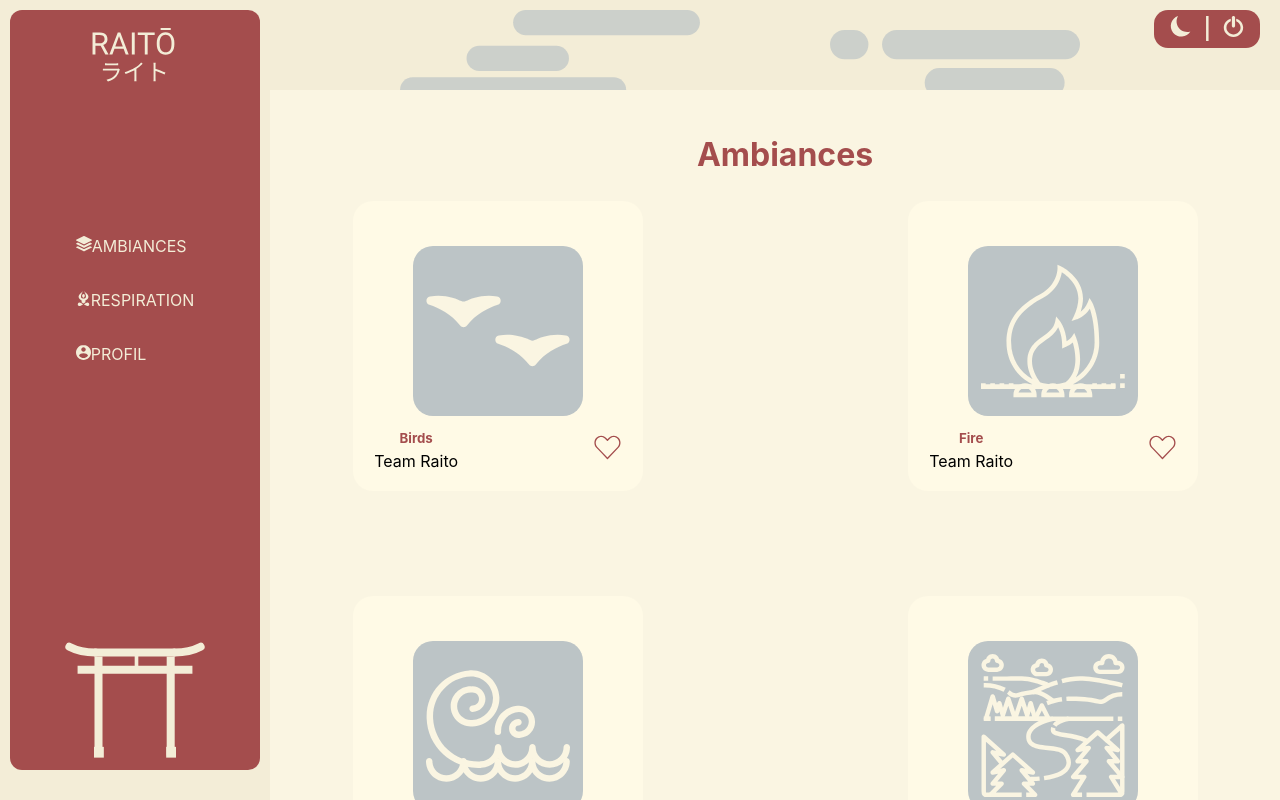
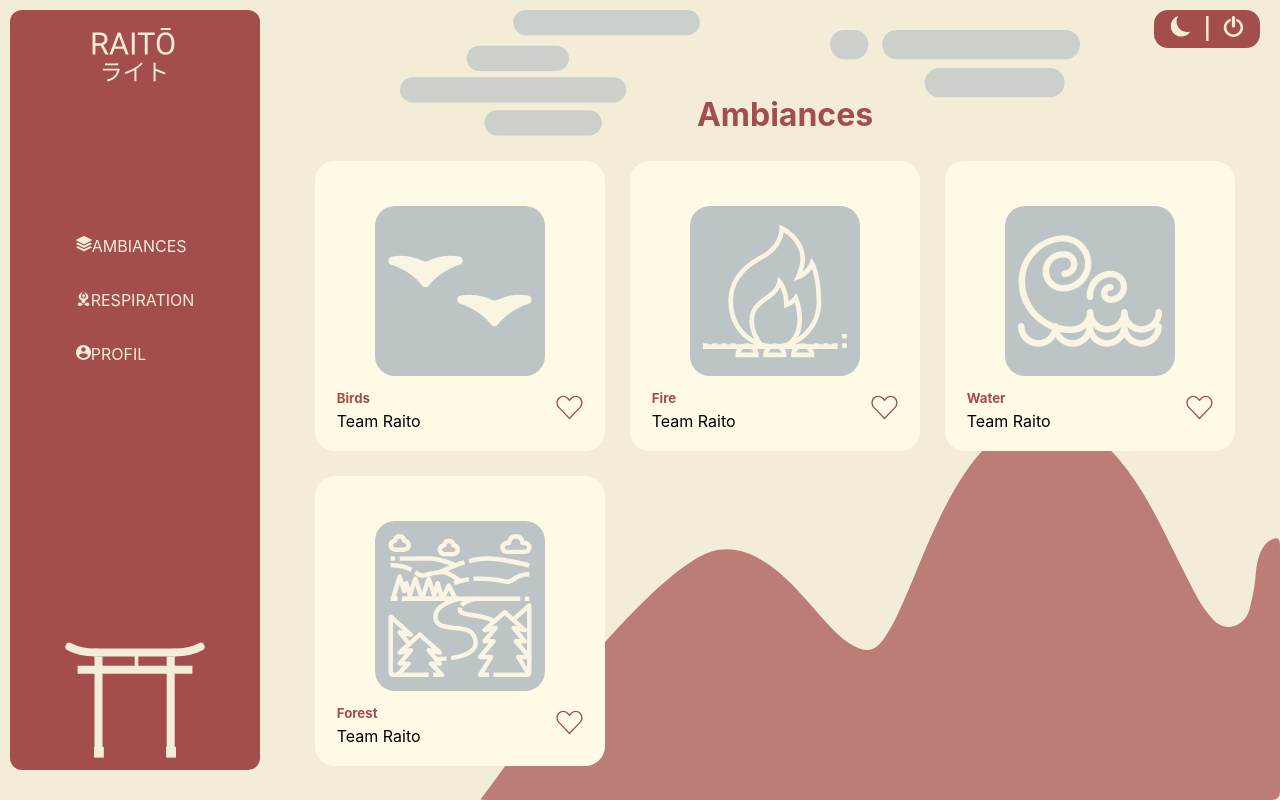
Before and after one commit to ValentinR01/raito-kubernetes-gke, a React (Create React App) app in the folder front/: page /ambiances in a window 1280 px wide. Built offline with nearby package versions, Linux system fonts and the light colour scheme.

Commit message:
(AmbiancesPage) : fix: changed css to fit the figma template

```diff
--- a/front/src/components/pages/AmbiancesPage/AmbiancesPage.css
+++ b/front/src/components/pages/AmbiancesPage/AmbiancesPage.css
@@ -1,7 +1,7 @@
 .all-cards {
   display: grid;
-  grid-template-columns: repeat(2, 1fr);
-  grid-gap: 105px 17px;
+  grid-template-columns: repeat(3, 1fr);
+  grid-gap: 25px 25px;
 }
 
 .card-body {
--- a/front/src/components/pages/AmbiancesPage/AmbiancesPage.jsx
+++ b/front/src/components/pages/AmbiancesPage/AmbiancesPage.jsx
@@ -33,10 +33,8 @@ const Ambiances = () => {
 
   return (
     <PageTemplate>
-      <Card>
-        <Heading>Ambiances</Heading>
-        <div className="all-cards">{ShowAllAmbianceData}</div>
-      </Card>
+      <Heading>Ambiances</Heading>
+      <div className="all-cards">{ShowAllAmbianceData}</div>
     </PageTemplate>
   );
 };
```
